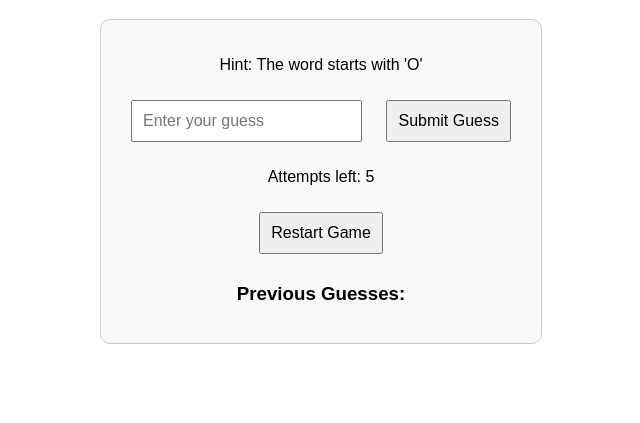
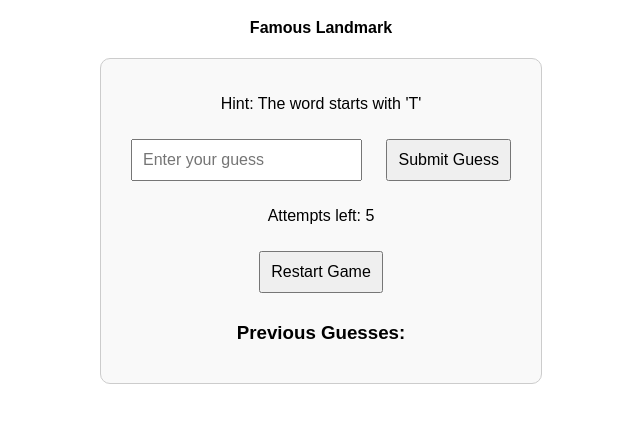
Before and after one commit to jhayjhayar/Pedro_guess_the_word, a plain HTML site: page index.html in a window 1280 px wide. Shown: the part 61-484 px from the top of the page, without its empty margins (319-959 px from the left). Drawn offline with Linux system fonts and the light colour scheme.

Commit message:
Add files via upload

```diff
--- a/index.html
+++ b/index.html
@@ -8,6 +8,7 @@
 </head>
 <body>
     <h1>Word Guessing Game</h1>
+    <h4> Famous Landmark </h4>
     <div id="game-area">
         <p id="hint">Hint: The word starts with 'A'</p>
         <input type="text" id="guess-input" placeholder="Enter your guess">
--- a/script.js
+++ b/script.js
@@ -1,5 +1,5 @@
 // Array of possible secret words
-const words = ["apple", "banana", "grape", "orange", "kiwi"];
+const words = ["Angkor Wat", "Burj Khalifa", "Colosseum", "Christ the Redeemer","Eiffel Tower","Forbidden City","Great Wall of China","Hagia Sophia","Independence Hall","Jerash Ruins","Kremlin","Louvre Museum","Machu Picchu"," Niagara Falls","One World Trade Center","Petra", "Qutub Minar", "Roman Forum", "Statue of Liberty", "Taj Mahal", "Uluru", "Versailles Palace", "Westminster Abbey", "Xochimilco", "Yellowstone National Park", "Zocalo"];
 
 // Game variables
 let secretWord;
```
